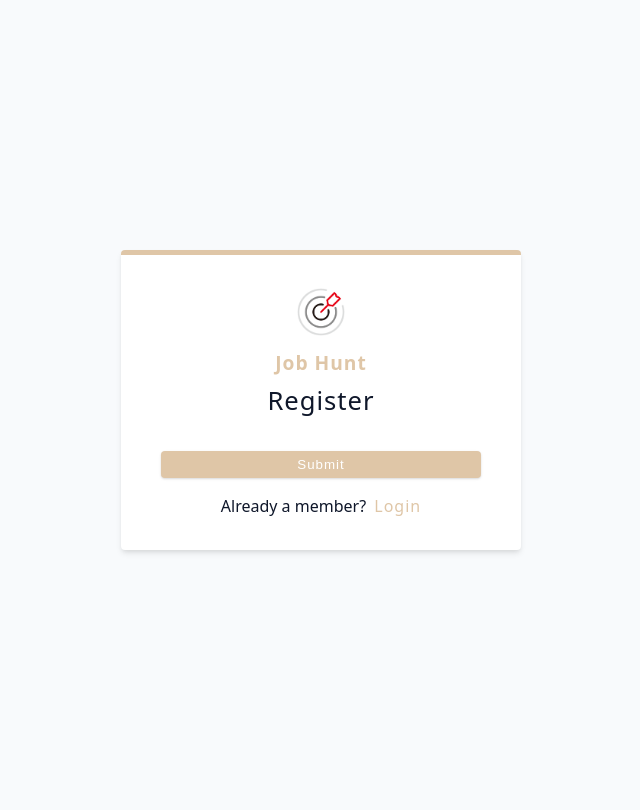
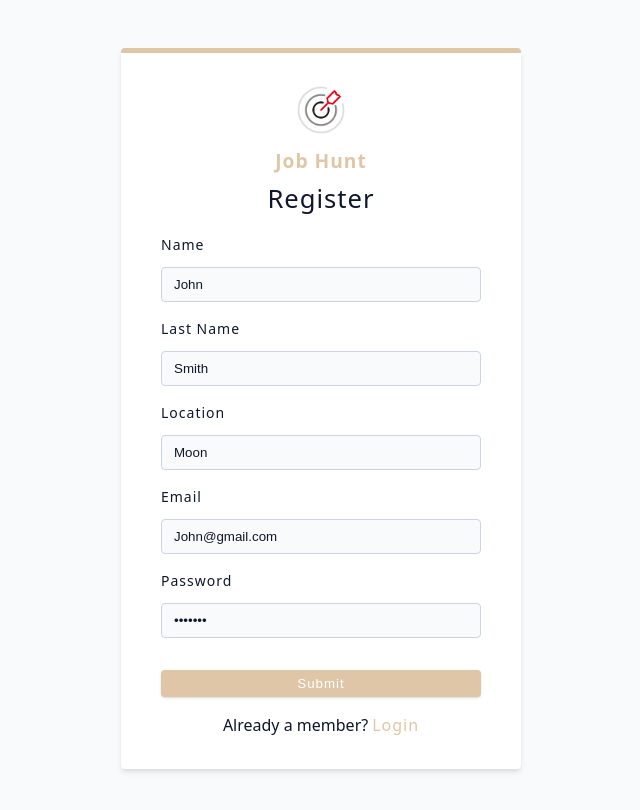
Before and after one commit to oprokopieva382/JobHunt, a React (Vite) app: page /register in a window 1280 px wide. Shown: the top 810 px of the page, without its empty margins (319-959 px from the left). Built offline with nearby package versions, Linux system fonts and the light colour scheme.

Commit message:
create register form with style

```diff
--- /dev/null
+++ b/src/components/FormRow.jsx
@@ -0,0 +1,17 @@
+export const FormRow = ({ type, name, labelText, defaultValue }) => {
+  return (
+    <div className="form-row">
+      <label htmlFor={name} className="form-label">
+        {labelText || name}
+      </label>
+      <input
+        type={type}
+        defaultValue={defaultValue || ""}
+        name={name}
+        id={name}
+        className="form-input"
+        required
+      />
+    </div>
+  );
+};
--- a/src/components/index.jsx
+++ b/src/components/index.jsx
@@ -1 +1,2 @@
 export { Logo } from "./logo";
+export { FormRow } from "./FormRow";
--- a/src/pages/Register.jsx
+++ b/src/pages/Register.jsx
@@ -1,5 +1,6 @@
 import { Link } from "react-router-dom";
 import Wrapper from "../assets/wrappers/RegisterAndLoginPage";
+import {FormRow} from "../components";
 import { Logo } from "../components";
 
 export const Register = () => {
@@ -8,11 +9,16 @@ export const Register = () => {
       <form className="form">
         <Logo />
         <h4>Register</h4>
+        <FormRow name="name" defaultValue="John" type="text"/>
+        <FormRow name="lastName" labelText="Last Name" defaultValue="Smith" type="text"/>
+        <FormRow name="location" defaultValue="Moon" type="text"/>
+        <FormRow name="email" defaultValue="John@gmail.com" type="text"/>
+        <FormRow name="password" defaultValue="John123" type="password"/>
         <button type="submit" className="btn btn-block">
           submit
         </button>
         <p>
-          Already a member?{" "}
+          Already a member?
           <Link to="/login" className="member-btn">
             Login
           </Link>
```
